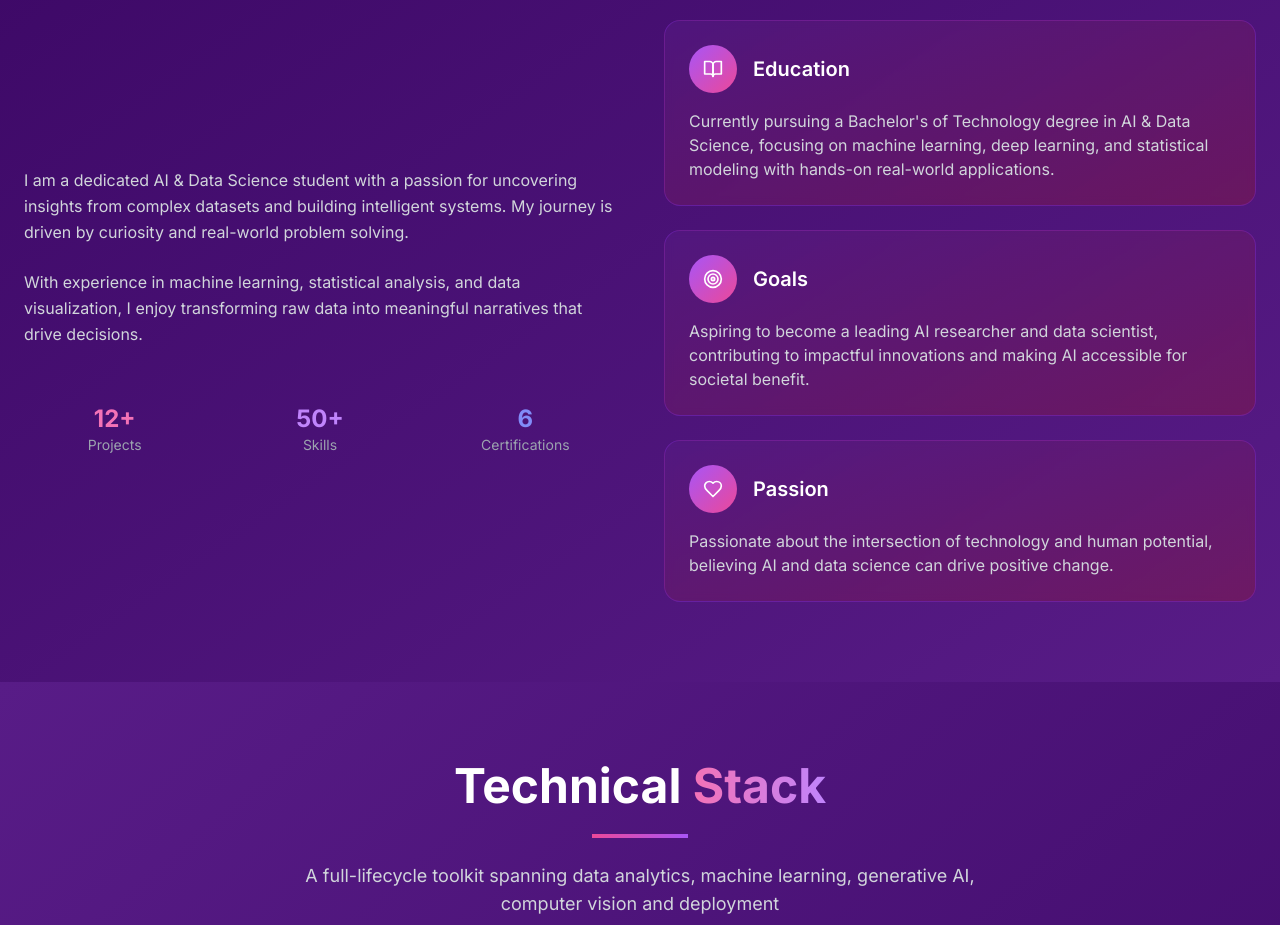
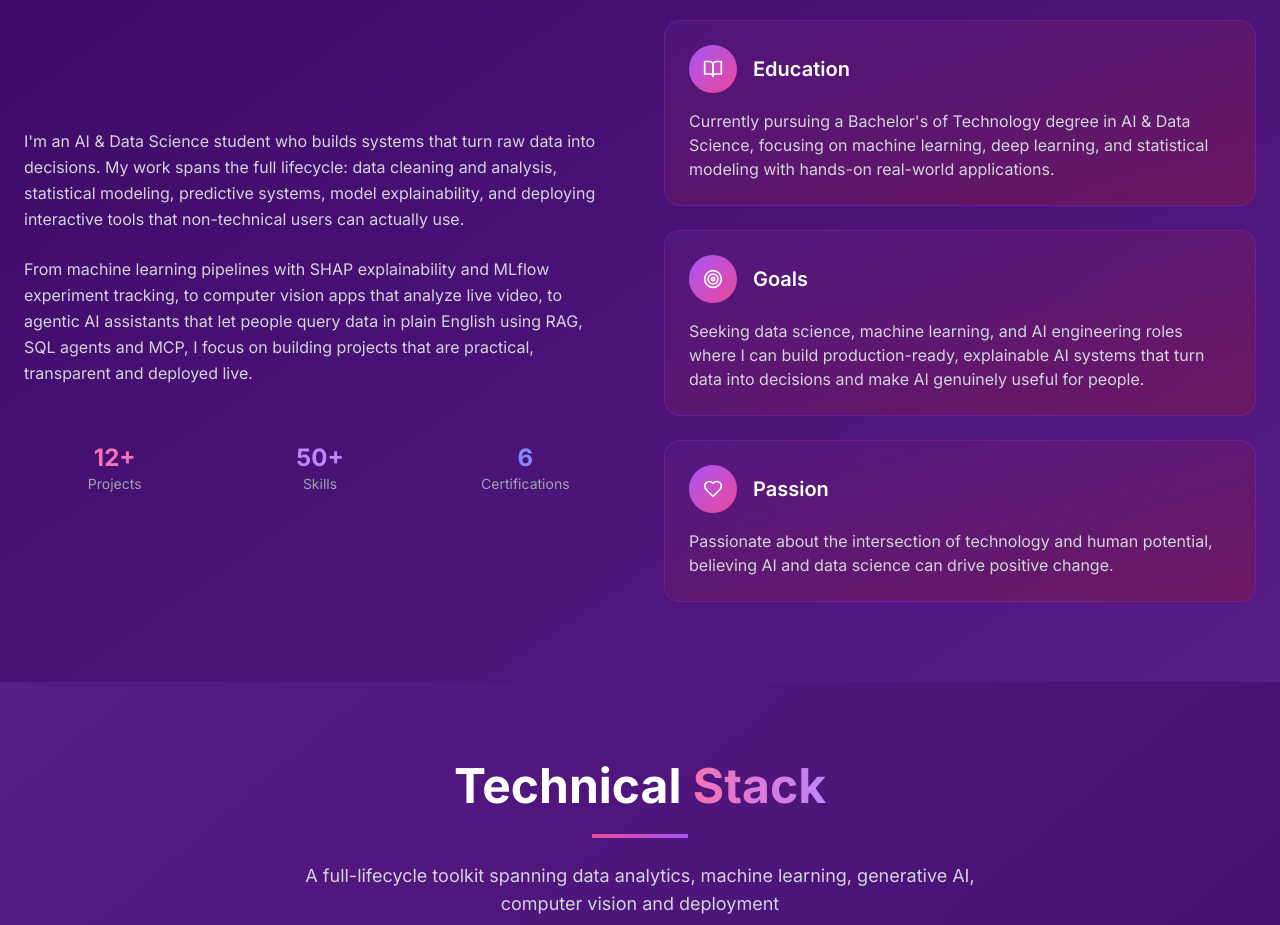
Before and after one commit to Mahreen17/My-Portfolio, a React (Vite) app: page / in a window 1280 px wide. Shown: the part 1000-1925 px from the top of the page. Built offline with nearby package versions, Linux system fonts and the light colour scheme.

Commit message:
Revise About component content for clarity and focus
Updated the content in the About component to reflect a more specific focus on data science and AI roles, emphasizing practical applications and user-friendly tools.

```diff
--- a/src/components/About.tsx
+++ b/src/components/About.tsx
@@ -17,7 +17,7 @@ const CARDS = [
     title: "Goals",
     icon: Target,
     content:
-      "Aspiring to become a leading AI researcher and data scientist, contributing to impactful innovations and making AI accessible for societal benefit.",
+      "Seeking data science, machine learning, and AI engineering roles where I can build production-ready, explainable AI systems that turn data into decisions and make AI genuinely useful for people.",
   },
   {
     title: "Passion",
@@ -49,16 +49,19 @@ function About() {
           {/* Text + stats */}
           <div className="space-y-6">
             <p className="text-gray-300 leading-relaxed">
-              I am a dedicated AI & Data Science student with a passion for
-              uncovering insights from complex datasets and building intelligent
-              systems. My journey is driven by curiosity and real-world problem
-              solving.
+              I'm an AI & Data Science student who builds systems that turn raw
+              data into decisions. My work spans the full lifecycle: data
+              cleaning and analysis, statistical modeling, predictive systems,
+              model explainability, and deploying interactive tools that
+              non-technical users can actually use.
             </p>
 
             <p className="text-gray-300 leading-relaxed">
-              With experience in machine learning, statistical analysis, and
-              data visualization, I enjoy transforming raw data into meaningful
-              narratives that drive decisions.
+              From machine learning pipelines with SHAP explainability and
+              MLflow experiment tracking, to computer vision apps that analyze
+              live video, to agentic AI assistants that let people query data in
+              plain English using RAG, SQL agents and MCP, I focus on building
+              projects that are practical, transparent and deployed live.
             </p>
 
             <div className="grid grid-cols-3 gap-6 pt-8">
```
